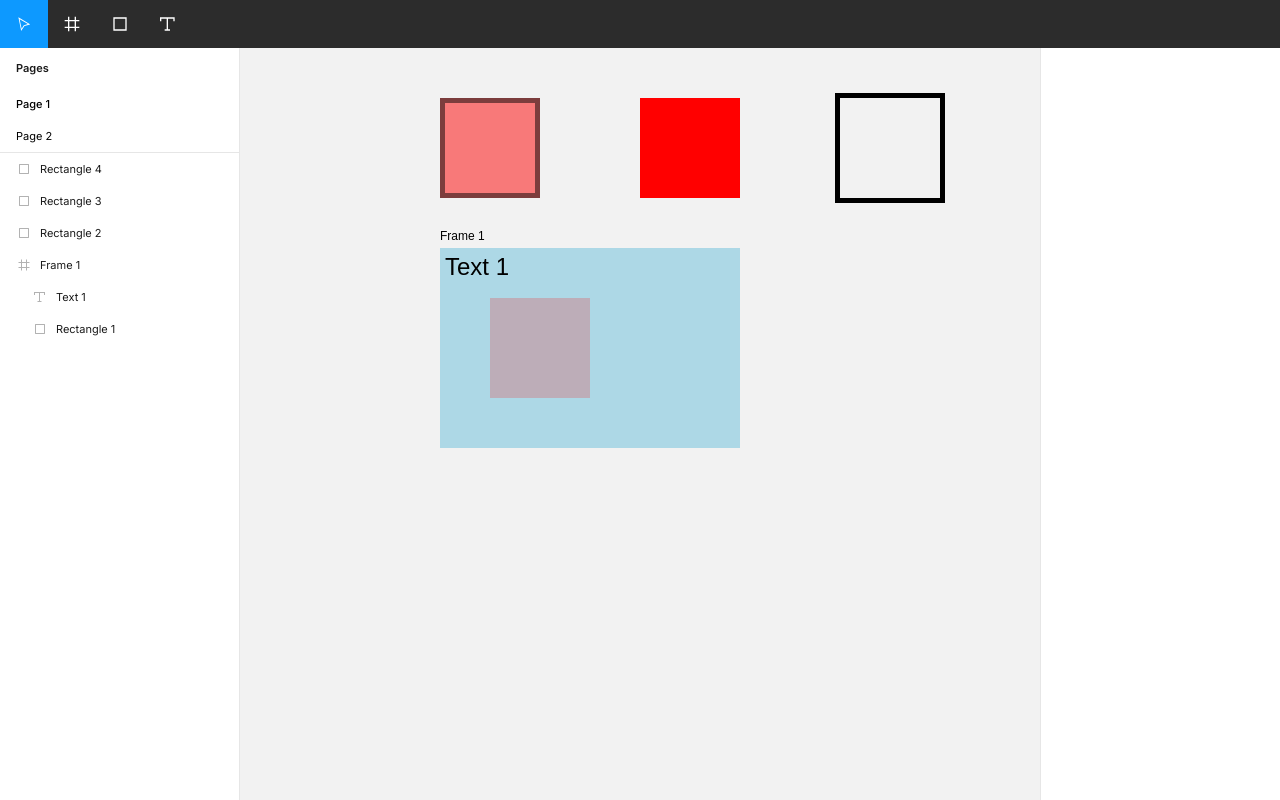
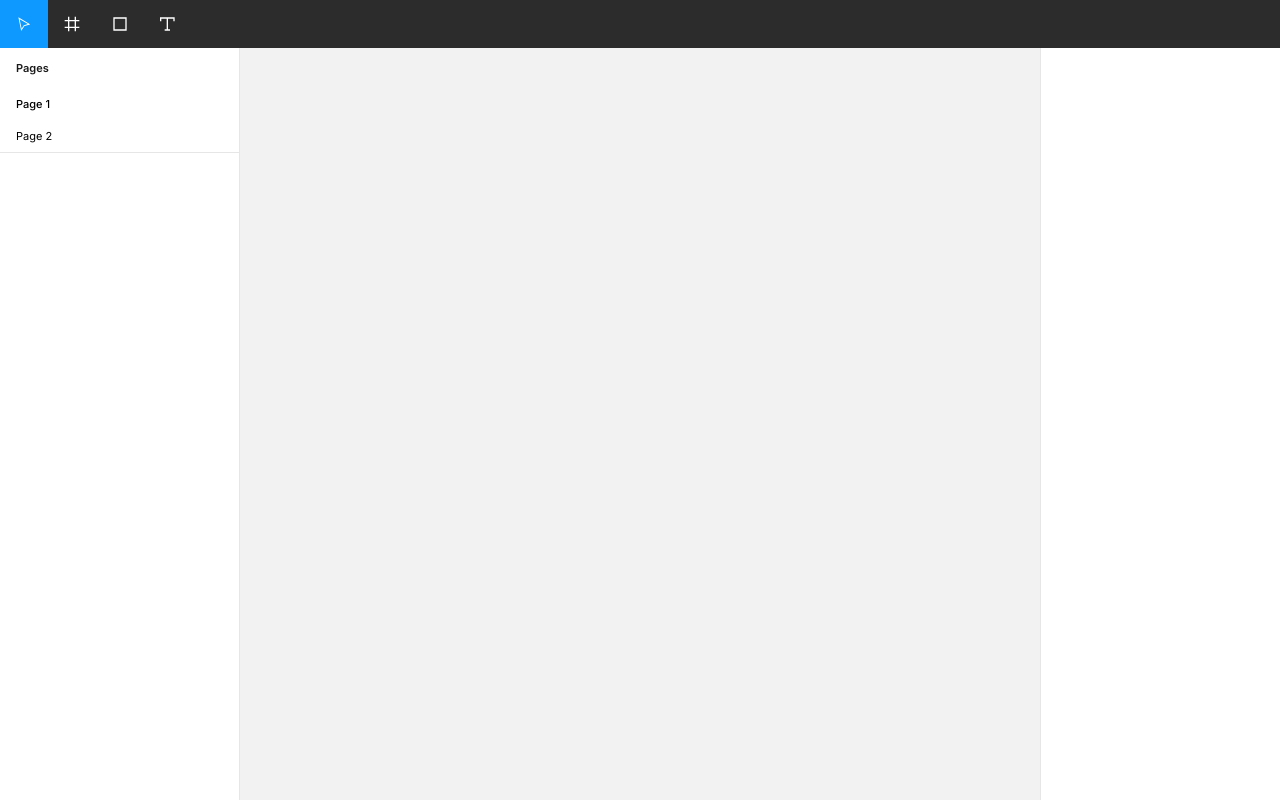
Before and after one commit to MarginalCasey/phase-challenge, a Next.js app: page /1 in a window 1280 px wide. Built offline with nearby package versions, Linux system fonts and the light colour scheme.

Commit message:
Delete active element on click backspace or delete

```diff
--- /dev/null
+++ b/src/app/components/SideNav/Elements/hooks/useDeleteActiveElement.ts
@@ -0,0 +1,26 @@
+import usePageStore from "@/hooks/usePageStore";
+import { useEffect } from "react";
+
+const useDeleteActiveElement = () => {
+  const activeElementPath = usePageStore((state) => state.activeElementPath);
+  const deleteElement = usePageStore((state) => state.deleteElement);
+
+  useEffect(() => {
+    function handleKeyDown(event: KeyboardEvent) {
+      if (
+        (event.key === "Delete" || event.key === "Backspace") &&
+        activeElementPath
+      ) {
+        deleteElement(activeElementPath);
+      }
+    }
+
+    window.addEventListener("keydown", handleKeyDown);
+
+    return () => {
+      window.removeEventListener("keydown", handleKeyDown);
+    };
+  }, [activeElementPath, deleteElement]);
+};
+
+export default useDeleteActiveElement;
--- a/src/app/components/SideNav/Elements/index.tsx
+++ b/src/app/components/SideNav/Elements/index.tsx
@@ -6,6 +6,7 @@ import FrameIcon from "../../../../icons/FrameIcon";
 import RectangleIcon from "../../../../icons/RectangleIcon";
 import TextIcon from "../../../../icons/TextIcon";
 import NameInput from "../components/NameInput";
+import useDeleteActiveElement from "./hooks/useDeleteActiveElement";
 import useUpdateName from "./hooks/useEditableName";
 import useFetchPage from "./hooks/useFetchPage";
 import { ElementName, IconWrapper, Link } from "./index.style";
@@ -26,6 +27,8 @@ const Elements: FC<ElementsProps> = ({ currentPageId }) => {
 
   const { clickTimeoutRef, editingPageId, showNameInput, hideNameInput } =
     useUpdateName();
+
+  useDeleteActiveElement();
 
   function handleClick(path: string) {
     return () => {
--- a/src/hooks/usePageStore.ts
+++ b/src/hooks/usePageStore.ts
@@ -24,6 +24,7 @@ interface PageState {
   activeElement: Container | null;
   fetchPage: (id: number) => void;
   addElement: (parentPath: string | null, element: IElement) => void;
+  deleteElement: (path: string) => void;
   updateElementName: (path: string, name: string) => void;
   setStage: (stage: Container) => void;
   setActiveElementPath: (path: string | null) => void;
@@ -103,6 +104,31 @@ const usePageStore = create<PageState>((set, get) => ({
 
           if (parent && "children" in parent) {
             parent.children.push(element);
+          }
+        }
+      }),
+    );
+
+    const { id, page } = get();
+    updatePage(id as number, page);
+  },
+  deleteElement: (path) => {
+    const parentPath = path.split("/").slice(0, -1).join("/");
+
+    set(
+      produce<PageState>((state) => {
+        const element = getElement(state.page, path);
+
+        if (element === null) return;
+        if (parentPath === "") {
+          state.page = state.page.filter((child) => child.id !== element.id);
+        } else {
+          const parent = getElement(state.page, parentPath);
+
+          if (parent && "children" in parent) {
+            parent.children = parent.children.filter(
+              (child) => child.id !== element.id,
+            );
           }
         }
       }),
--- a/src/mockData.ts
+++ b/src/mockData.ts
@@ -1,116 +1,14 @@
-import { ElementType, IPage } from "./types";
+import { IPage } from "./types";
 
 export const pages: IPage[] = [
   {
     id: 1,
     name: "Page 1",
-    elements: [
-      {
-        type: ElementType.Frame,
-        id: "0",
-        name: "Frame 1",
-        x: 200,
-        y: 200,
-        width: 300,
-        height: 200,
-        alpha: 1,
-        fill: {
-          color: "lightblue",
-        },
-        children: [
-          {
-            type: ElementType.Rectangle,
-            id: "rectangle-1",
-            name: "Rectangle 1",
-            x: 50,
-            y: 50,
-            width: 100,
-            height: 100,
-            alpha: 1,
-            fill: {
-              color: "red",
-              alpha: 0.2,
-            },
-          },
-          {
-            type: ElementType.Text,
-            id: "text-1",
-            name: "Text 1",
-            x: 5,
-            y: 5,
-            alpha: 1,
-            text: "Text 1",
-            style: {
-              fontSize: 24,
-            },
-          },
-        ],
-      },
-      {
-        type: ElementType.Rectangle,
-        id: "rectangle-2",
-        name: "Rectangle 2",
-        x: 200,
-        y: 50,
-        width: 100,
-        height: 100,
-        alpha: 0.5,
-        fill: {
-          color: "red",
-        },
-        stroke: {
-          color: "black",
-          width: 5,
-        },
-      },
-      {
-        type: ElementType.Rectangle,
-        id: "rectangle-3",
-        name: "Rectangle 3",
-        x: 400,
-        y: 50,
-        width: 100,
-        height: 100,
-        alpha: 1,
-        fill: {
-          color: "red",
-        },
-      },
-      {
-        type: ElementType.Rectangle,
-        id: "rectangle-4",
-        name: "Rectangle 4",
-        x: 600,
-        y: 50,
-        width: 100,
-        height: 100,
-        alpha: 1,
-        stroke: {
-          alignment: 0,
-          color: "black",
-          width: 5,
-        },
-      },
-    ],
+    elements: [],
   },
   {
     id: 2,
     name: "Page 2",
-    elements: [
-      {
-        type: ElementType.Rectangle,
-        id: "1",
-        name: "Rectangle 1",
-        x: 50,
-        y: 50,
-        width: 100,
-        height: 100,
-        alpha: 1,
-        fill: {
-          color: "red",
-          alpha: 0.2,
-        },
-      },
-    ],
+    elements: [],
   },
 ];
```
